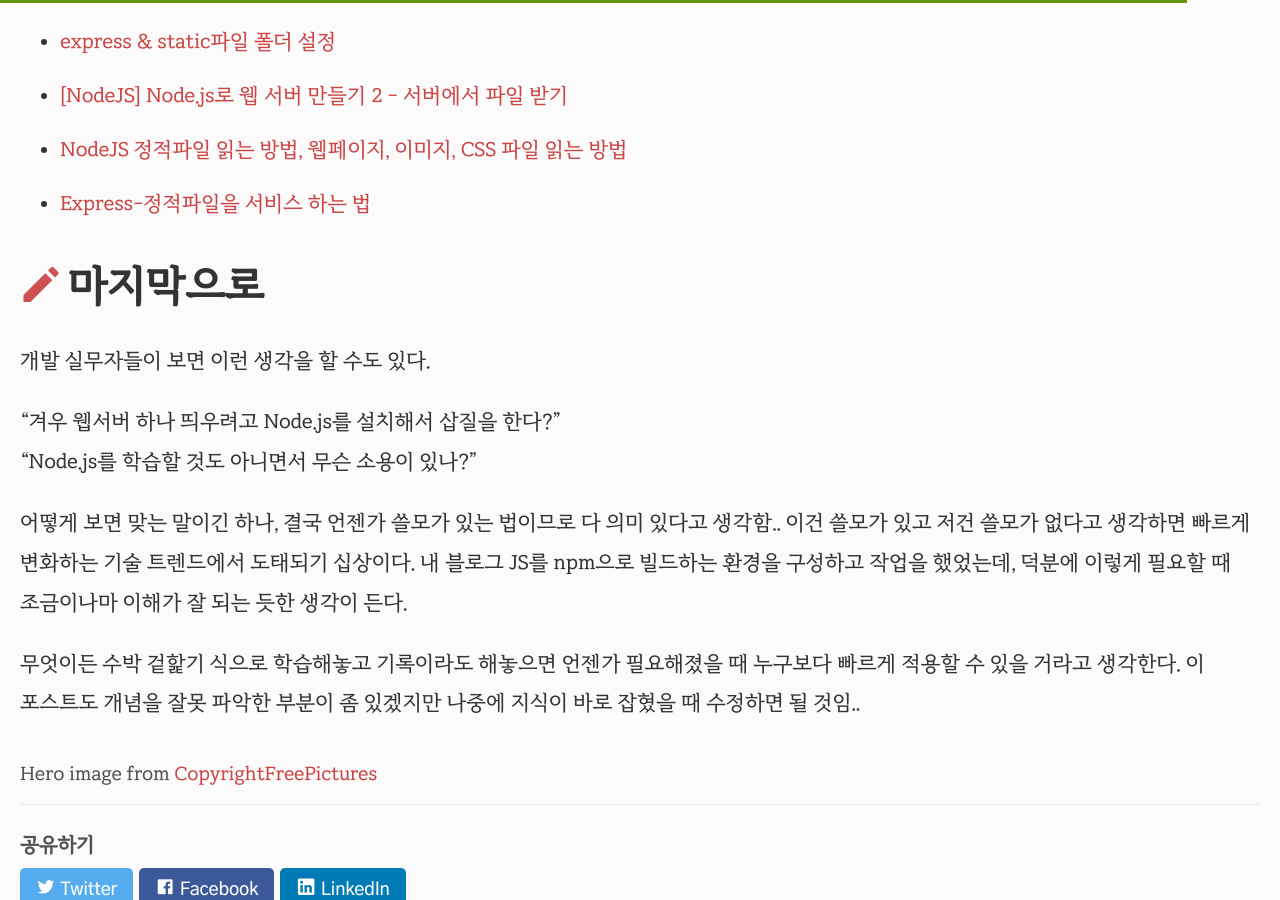
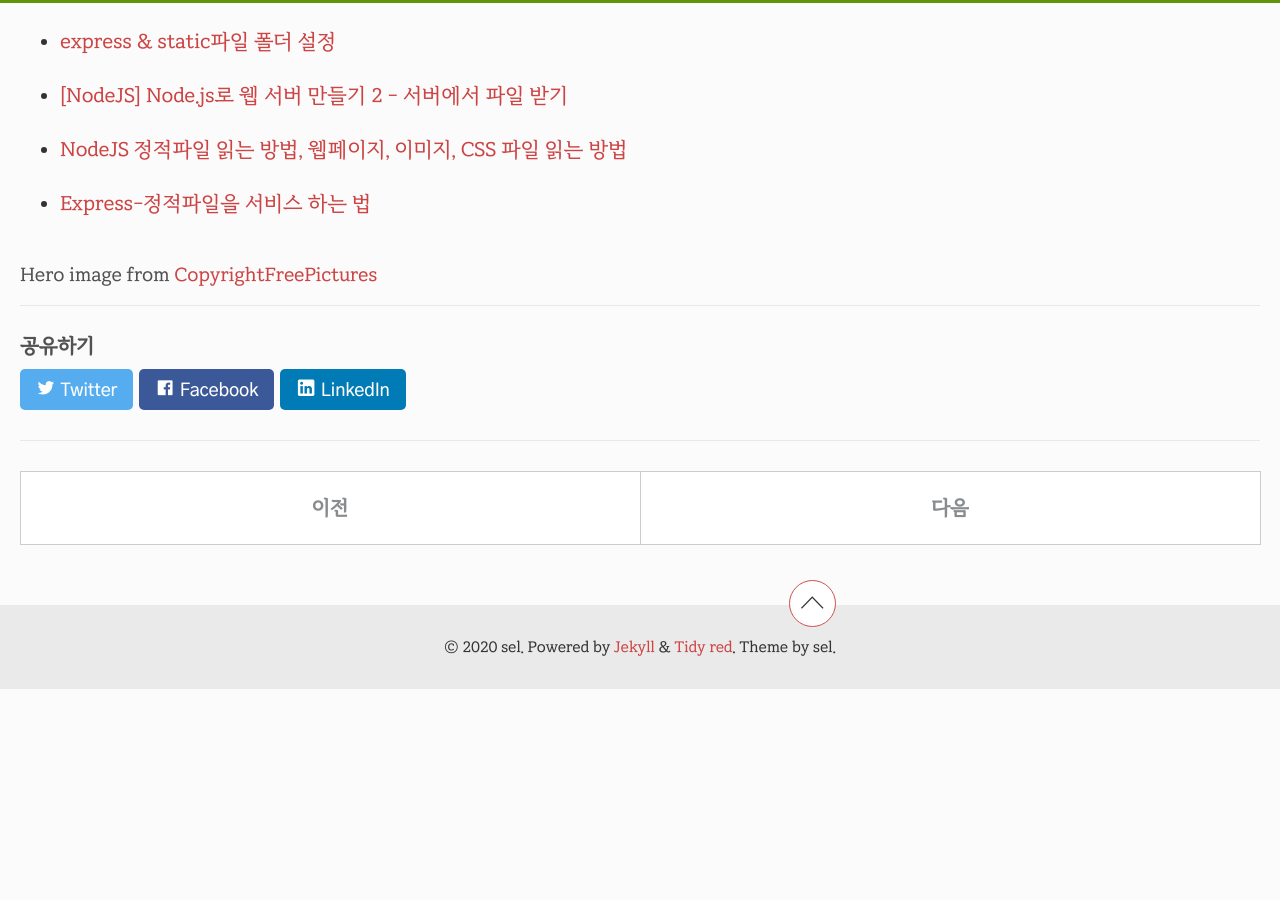
Before and after one commit to selosele/selosele.github.io, a Jekyll site: the page built from _posts/2020-11-23-nodejs-create-webserver.md, in a window 1280 px wide and 900 px high, scrolled down 3684 px. Built offline with Jekyll 4.4.1, drawn with Linux system fonts in a browser that asks for light colours; comment, search, counter and statistics services are not loaded; after the commit the page ends 4373 px from its top, so only the background shows below that; some of the changed text lies outside the part shown.

Commit message:
포스트 수정

````diff
--- a/_posts/2020-11-23-nodejs-create-webserver.md
+++ b/_posts/2020-11-23-nodejs-create-webserver.md
@@ -21,7 +21,7 @@ tags:
 
 ## 설치법 작성에 앞서
 
-우선 Node.js를 학습한 게 아니라 간단한 개념 정도만 훑고서 시도한 것을 풀어 쓴 거라 잘 아는 사람이 보면 좀 이상해보일 수도 있음..
+우선 Node.js를 학습한 게 아니고 간단한 개념 정도만 훑고서 시도한 것을 풀어 쓴 거라 잘 아는 사람이 보면 좀 이상해보일 수도 있음..
 
 ## How to
 
@@ -36,7 +36,7 @@ Node.js를 설치하자.
 node -v
 ```
 
-를 입력해주면 Node.js의 버전을 확인할 수 있다(현재 기준 10. 16. 3).
+를 입력해주면 Node.js의 버전을 확인할 수 있다.
 
 ### index.js 작성
 
@@ -109,14 +109,3 @@ Listen : 3000
 * [[NodeJS] Node.js로 웹 서버 만들기 2 - 서버에서 파일 받기](https://ebbnflow.tistory.com/209?category=745851){:target="_blank"}
 * [NodeJS 정적파일 읽는 방법, 웹페이지, 이미지, CSS 파일 읽는 방법](https://mainia.tistory.com/5707){:target="_blank"}
 * [Express-정적파일을 서비스 하는 법](https://wayhome25.github.io/nodejs/2017/02/18/nodejs-08-express-static/){:target="_blank"}
-
-## 마지막으로
-
-개발 실무자들이 보면 이런 생각을 할 수도 있다.
-
-&ldquo;겨우 웹서버 하나 띄우려고 Node.js를 설치해서 삽질을 한다?&rdquo;
-&ldquo;Node.js를 학습할 것도 아니면서 무슨 소용이 있나?&rdquo;
-
-어떻게 보면 맞는 말이긴 하나, 결국 언젠가 쓸모가 있는 법이므로 다 의미 있다고 생각함.. 이건 쓸모가 있고 저건 쓸모가 없다고 생각하면 빠르게 변화하는 기술 트렌드에서 도태되기 십상이다. 내 블로그 JS를 npm으로 빌드하는 환경을 구성하고 작업을 했었는데, 덕분에 이렇게 필요할 때 조금이나마 이해가 잘 되는 듯한 생각이 든다.
-
-무엇이든 수박 겉핥기 식으로 학습해놓고 기록이라도 해놓으면 언젠가 필요해졌을 때 누구보다 빠르게 적용할 수 있을 거라고 생각한다. 이 포스트도 개념을 잘못 파악한 부분이 좀 있겠지만 나중에 지식이 바로 잡혔을 때 수정하면 될 것임..
````
Also changed, not shown: _posts/2020-12-24-past-year.md (+3 -3 lines).
